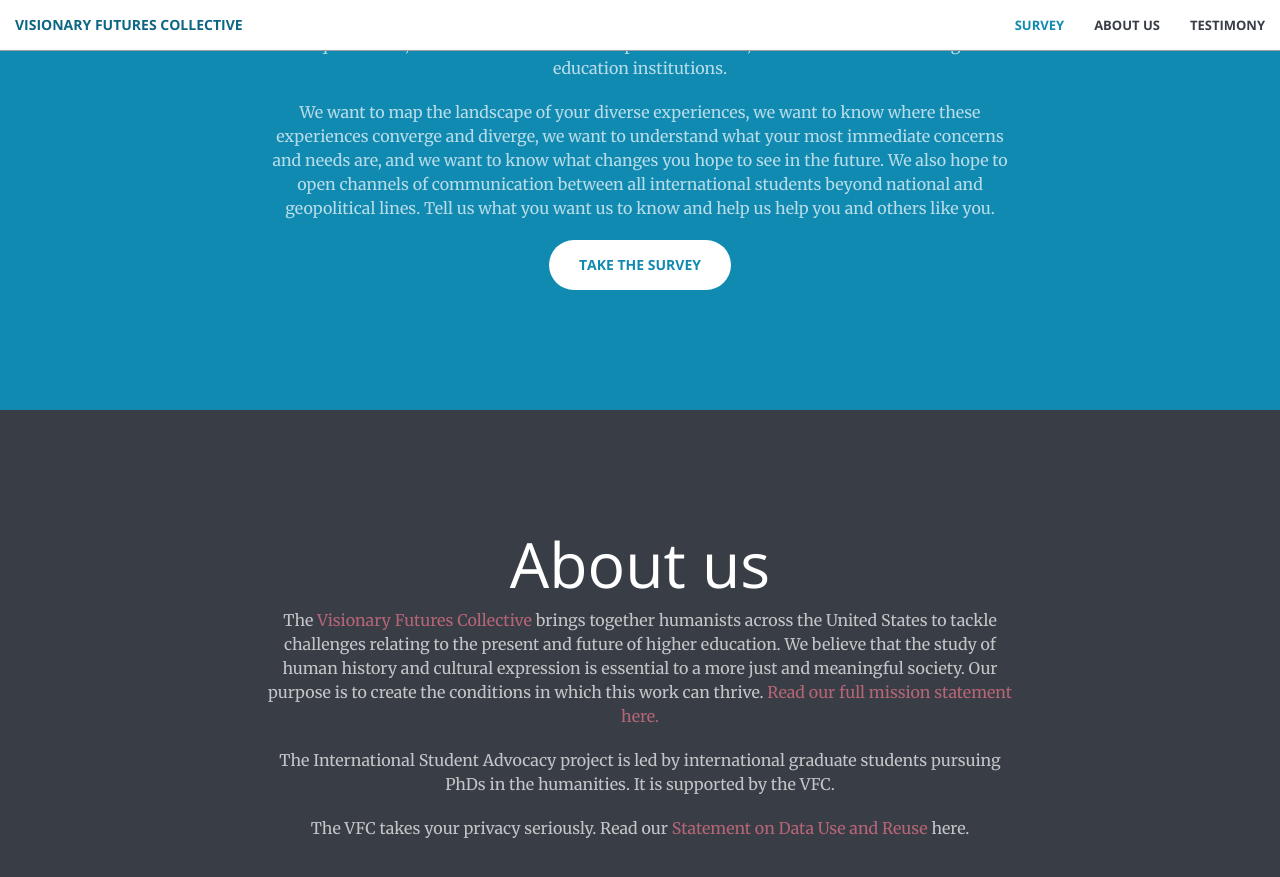
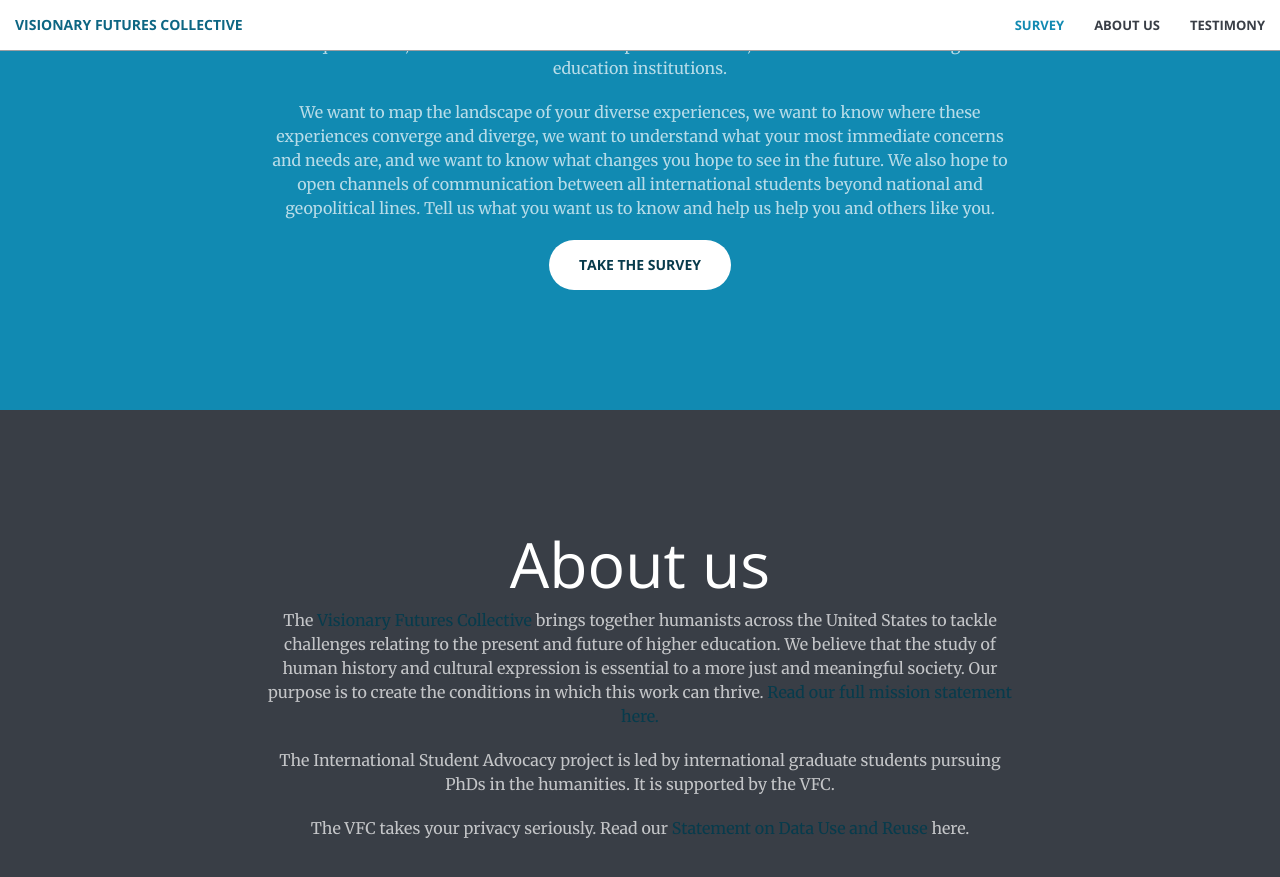
Before and after one commit to visionary-futures-collective/international-students, a Jekyll site: the page built from index.html, in a window 1280 px wide and 900 px high, scrolled down 1872 px. Shown: the top 877 px of the window. Built offline with Jekyll 4.4.1, drawn with Linux system fonts in a browser that asks for light colours.

Commit message:
link colors

```diff
--- a/_sass/_base.scss
+++ b/_sass/_base.scss
@@ -45,10 +45,10 @@ p {
 .bg-primary {
     background-color: $theme-primary;
     a {
-        color: #118ab2;
+        color: #073b4c;
         &:hover,
         &:focus {
-            color: darken(#118ab2, 10%);
+            color: darken(#073b4c, 10%);
             }
     }
 }
@@ -57,10 +57,10 @@ p {
     background-color: $theme-dark;
     color: white;
     a {
-        color: #b56576;
+        color: #073b4c;
         &:hover,
         &:focus {
-            color: darken(#b56576, 10%);
+            color: darken(#073b4c, 10%);
             }
     }
 }
```
